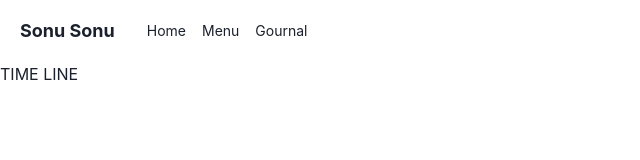
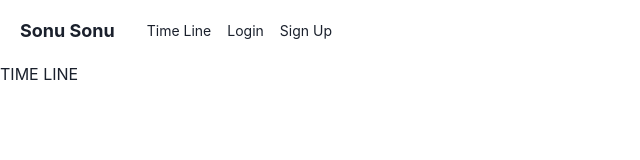
Before and after one commit to koteharyu/insta_front, a React (Create React App) app: page / in a window 1280 px wide. Shown: the top 160 px of the page, without its empty margins (0-640 px from the left). Built offline with nearby package versions, Linux system fonts and the light colour scheme.

Commit message:
modify: link name

```diff
--- a/src/components/templates/Header.tsx
+++ b/src/components/templates/Header.tsx
@@ -23,17 +23,17 @@ export const Header: VFC = memo(() => {
         <Flex align="center" fontSize="sm" flexGrow={2} display={{ base: "none", md: "flex" }}>
           <Box pr={4}>
             <Link onClick={onClickTimeLine}>
-              Home
+              Time Line
             </Link>
           </Box>
           <Box pr={4}>
             <Link onClick={onClickLogin}>
-              Menu
+              Login
             </Link>
           </Box>
           <Box pr={4}>
             <Link onClick={onClickSignUp}>
-              Gournal
+              Sign Up
             </Link>
           </Box>
         </Flex>
```
